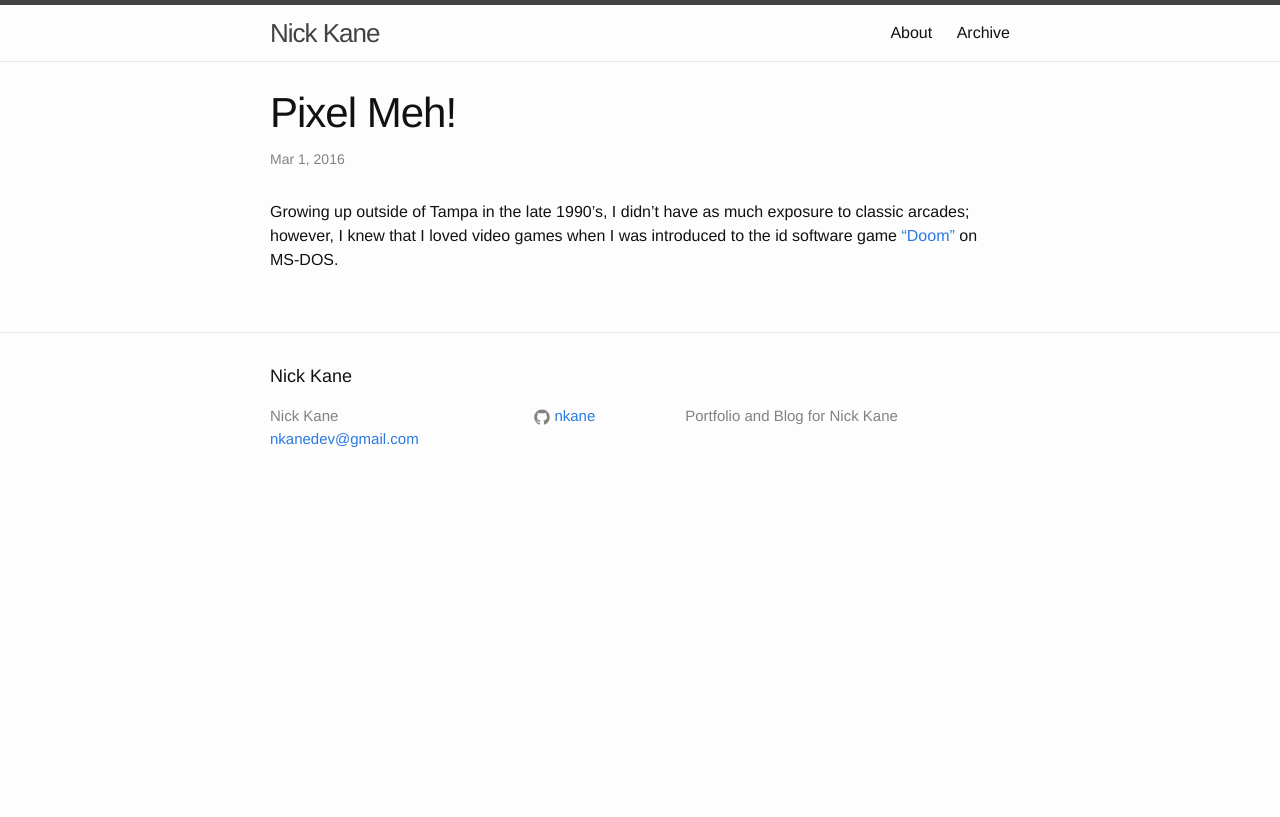
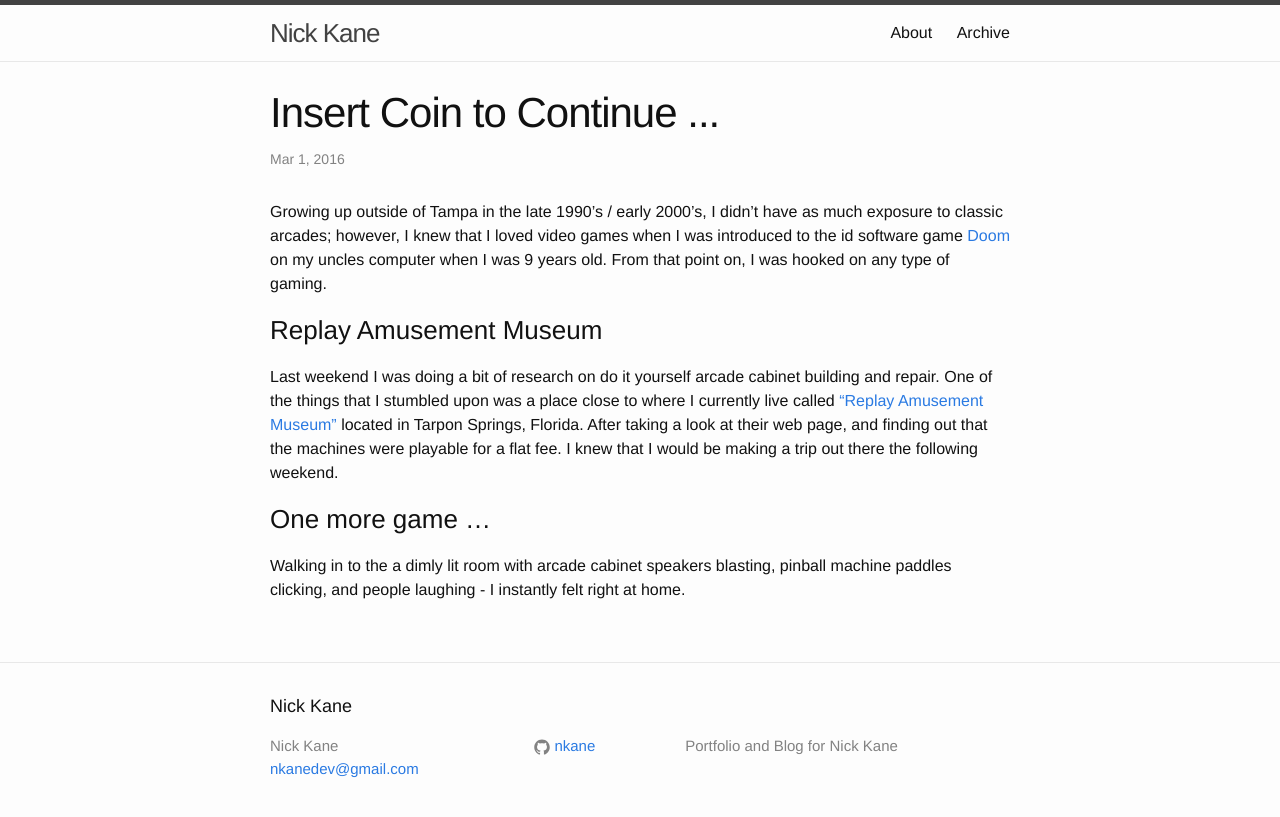
Before and after one commit to nkane/nkane.github.io, a Jekyll site: the page built from _posts/2016-03-01-personal.markdown, in a window 1280 px wide. Shown: the top 817 px of the page. Built offline with Jekyll 4.4.1, drawn with Linux system fonts in a browser that asks for light colours.

Commit message:
Continuing to write post about arcade visit

```diff
--- a/_posts/2016-03-01-personal.markdown
+++ b/_posts/2016-03-01-personal.markdown
@@ -1,14 +1,19 @@
 ---
 layout: post
-title: "Pixel Meh!"
+title: "Insert Coin to Continue ..."
 date: 2016-03-01
-categories: blog personal
+categories: blog gaming
 visible: 0
 ---
-Growing up outside of Tampa in the late 1990's, I didn't have as much exposure to classic arcades; however, I knew that I loved video games when I was introduced to the id software game ["Doom"][Doom] on MS-DOS.
+Growing up outside of Tampa in the late 1990's / early 2000's, I didn't have as much exposure to classic arcades; however, I knew that I loved video games when I was introduced to the id software game [Doom][Doom] on my uncles computer when I was 9 years old. From that point on, I was hooked on any type of gaming.
 
+### Replay Amusement Museum ###
+Last weekend I was doing a bit of research on do it yourself arcade cabinet building and repair. One of the things that I stumbled upon was a place close to where I currently live called ["Replay Amusement Museum"][Replay] located in Tarpon Springs, Florida. After taking a look at their web page, and finding out that the machines were playable for a flat fee. I knew that I would be making a trip out there the following weekend.
 
+### One more game ... ###
+Walking in to the a dimly lit room with arcade cabinet speakers blasting, pinball machine paddles clicking, and people laughing - I instantly felt right at home.
 
 
 
 [Doom]:     https://en.wikipedia.org/wiki/Doom_(1993_video_game)
+[Replay]:   http://www.replaymuseum.org/
```
